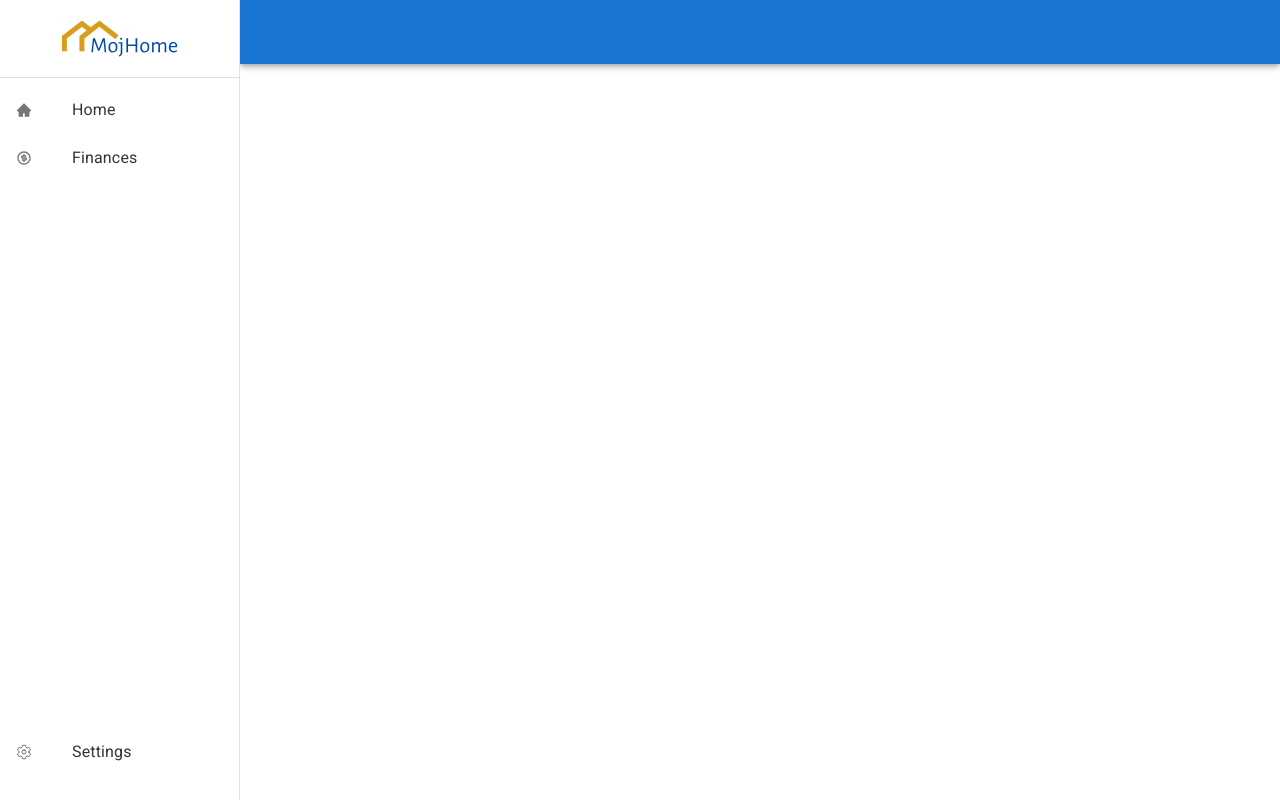
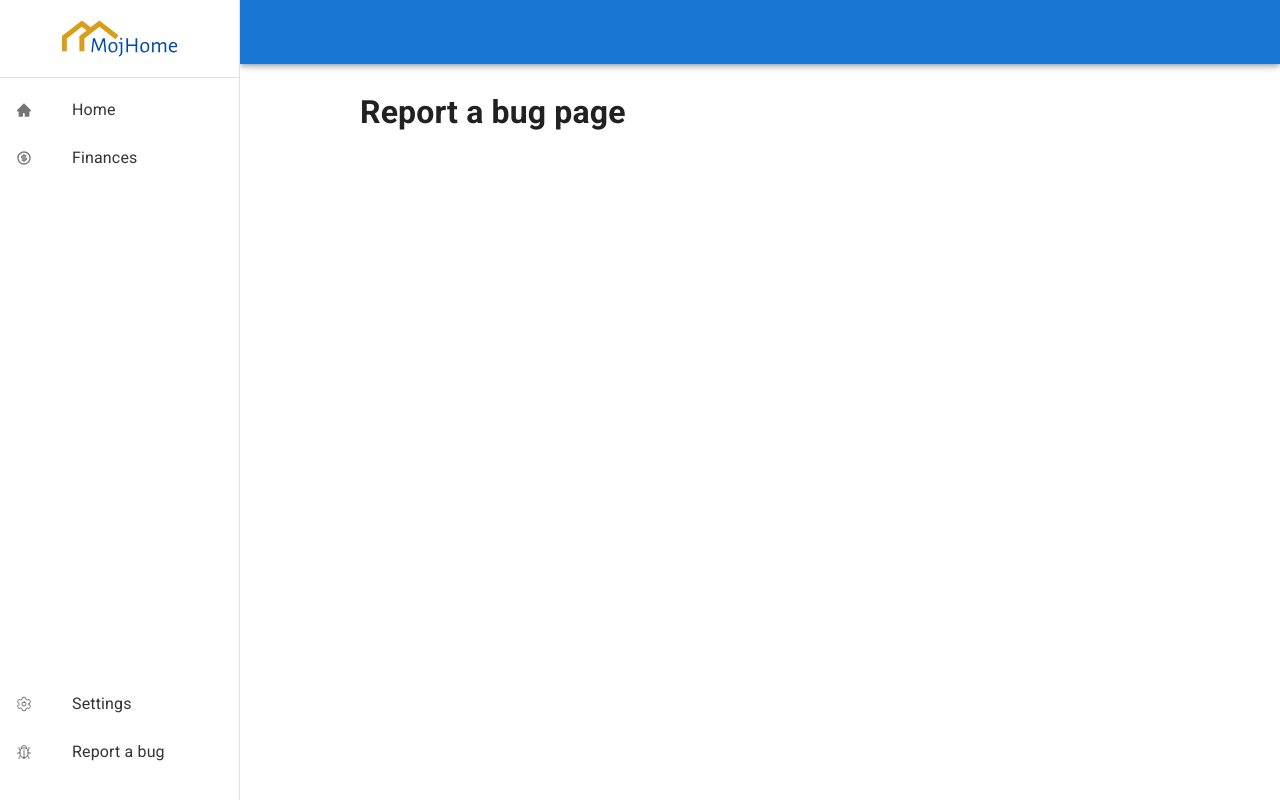
Before and after one commit to vicardo11/mojhome-frontend, a React (Create React App) app: page /report-bug in a window 1280 px wide. Built offline with nearby package versions, Linux system fonts and the light colour scheme.

Commit message:
ReportABug page

```diff
--- a/src/constants/NavbarData.ts
+++ b/src/constants/NavbarData.ts
@@ -1,6 +1,7 @@
 import { AiFillHome } from "react-icons/ai";
 import { RiMoneyDollarCircleLine } from "react-icons/ri";
 import { IoSettingsOutline } from "react-icons/io5";
+import { IoBugOutline } from "react-icons/io5";
 import { Placement } from "../types/Placement";
 
 export const NAVBAR_DATA = [
@@ -28,4 +29,12 @@ export const NAVBAR_DATA = [
     cName: "nav-text",
     placement: Placement.BOTTOM,
   },
+  {
+    id: 4,
+    title: "Report a bug",
+    path: "/report-bug",
+    icon: IoBugOutline,
+    cName: "nav-text",
+    placement: Placement.BOTTOM,
+  },
 ];
--- a/src/constants/Routes.ts
+++ b/src/constants/Routes.ts
@@ -2,6 +2,7 @@ import HomePage from "../pages/home/HomePage";
 import FinancesPage from "../pages/finances/FinancesPage";
 import SettingsPage from "../pages/settings/SettingsPage";
 import React from "react";
+import ReportBugPage from "../pages/report-bug/ReportBugPage";
 
 export const ROUTES: RouteModel[] = [
   {
@@ -22,6 +23,12 @@ export const ROUTES: RouteModel[] = [
     path: "/settings",
     component: SettingsPage,
   },
+  {
+    id: 4,
+    title: "Report a bug",
+    path: "/report-bug",
+    component: ReportBugPage,
+  },
 ];
 
 type RouteModel = {
--- /dev/null
+++ b/src/pages/report-bug/ReportBugPage.tsx
@@ -0,0 +1,5 @@
+const ReportBugPage = () => {
+  return <h1>Report a bug page</h1>;
+};
+
+export default ReportBugPage;
```
